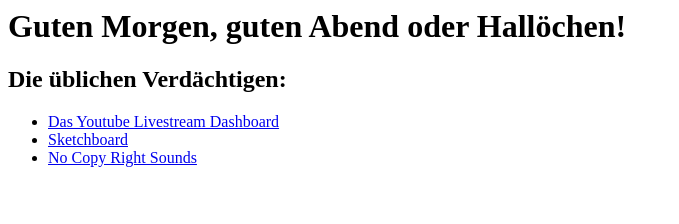
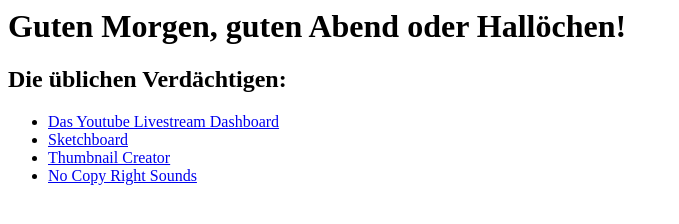
Before and after one commit to derfrodo/frdlanding, a website: page public/index.html in a window 1280 px wide. Shown: the whole page, without its empty margins (0-679 px from the left). Drawn offline with Linux system fonts and the light colour scheme.

Commit message:
neuer App Link für Thumbnail Creator

```diff
--- a/public/index.html
+++ b/public/index.html
@@ -16,6 +16,11 @@
             <li>
                 <a href="http://frdsketch.azurewebsites.net" target="_blank">Sketchboard</a>
             </li>
+
+            <li>
+                <a href="http://frdthumbnailcreator.azurewebsites.net" target="_blank">Thumbnail Creator</a>
+            </li>
+
             <li>
                 <a href="https://www.youtube.com/user/NoCopyrightSounds/videos" target="_blank">No Copy Right Sounds</a>
             </li>
```
